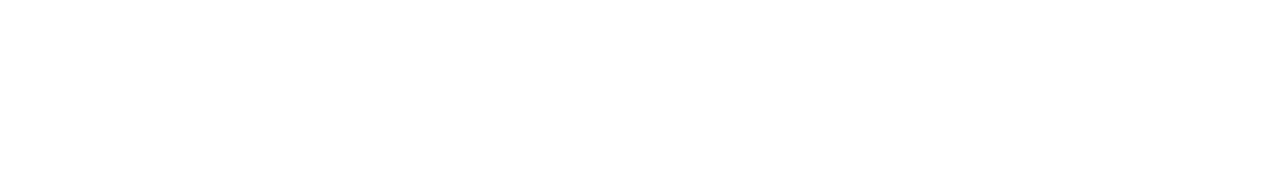
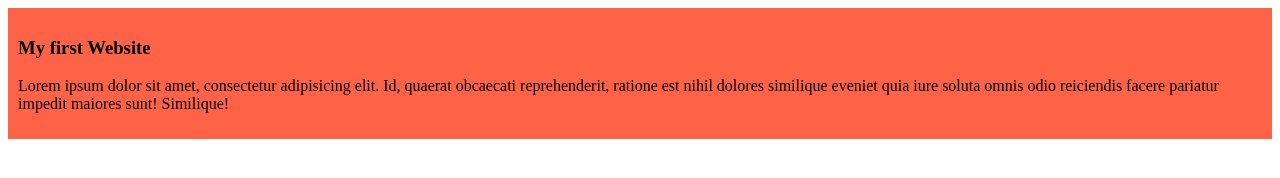
Before and after one commit to Ashik4D/my--simple--website, a plain HTML site: page index.html in a window 1280 px wide. Drawn offline with Linux system fonts and the light colour scheme.

Commit message:
added the first blog

```diff
--- a/index.html
+++ b/index.html
@@ -4,8 +4,12 @@
     <meta charset="UTF-8">
     <meta name="viewport" content="width=device-width, initial-scale=1.0">
     <title> My simple Website</title>
+    <link rel="stylesheet" href="styles/blog.css">
 </head>
 <body>
-
+   <div>
+    <h3>My first Website</h3>
+    <p>Lorem ipsum dolor sit amet, consectetur adipisicing elit. Id, quaerat obcaecati reprehenderit, ratione est nihil dolores similique eveniet quia iure soluta omnis odio reiciendis facere pariatur impedit maiores sunt! Similique!</p>
+   </div>
 </body>
 </html>
--- /dev/null
+++ b/styles/blog.css
@@ -0,0 +1,4 @@
+div{
+    background-color: tomato;
+    padding: 10px;
+}
```
